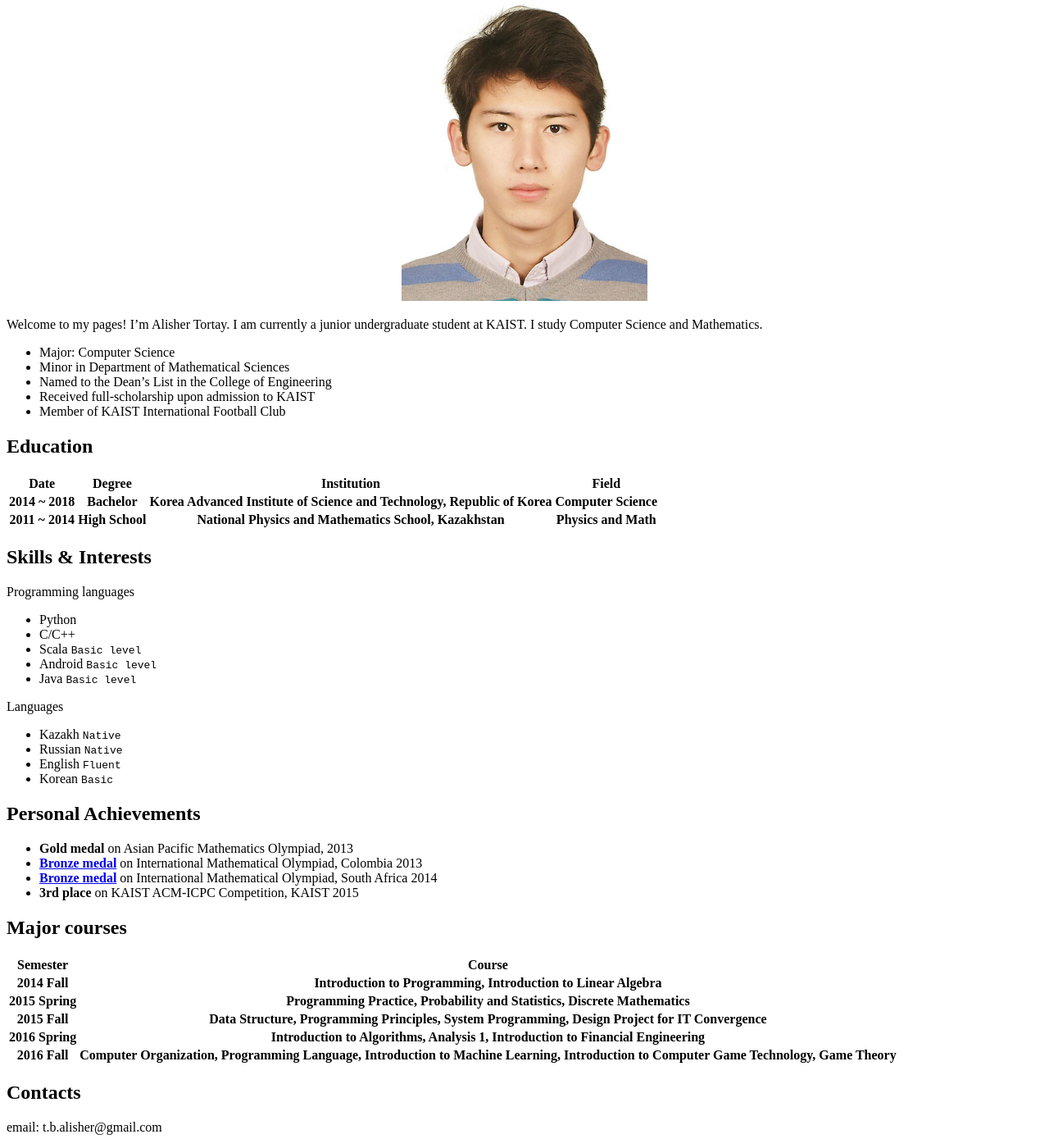
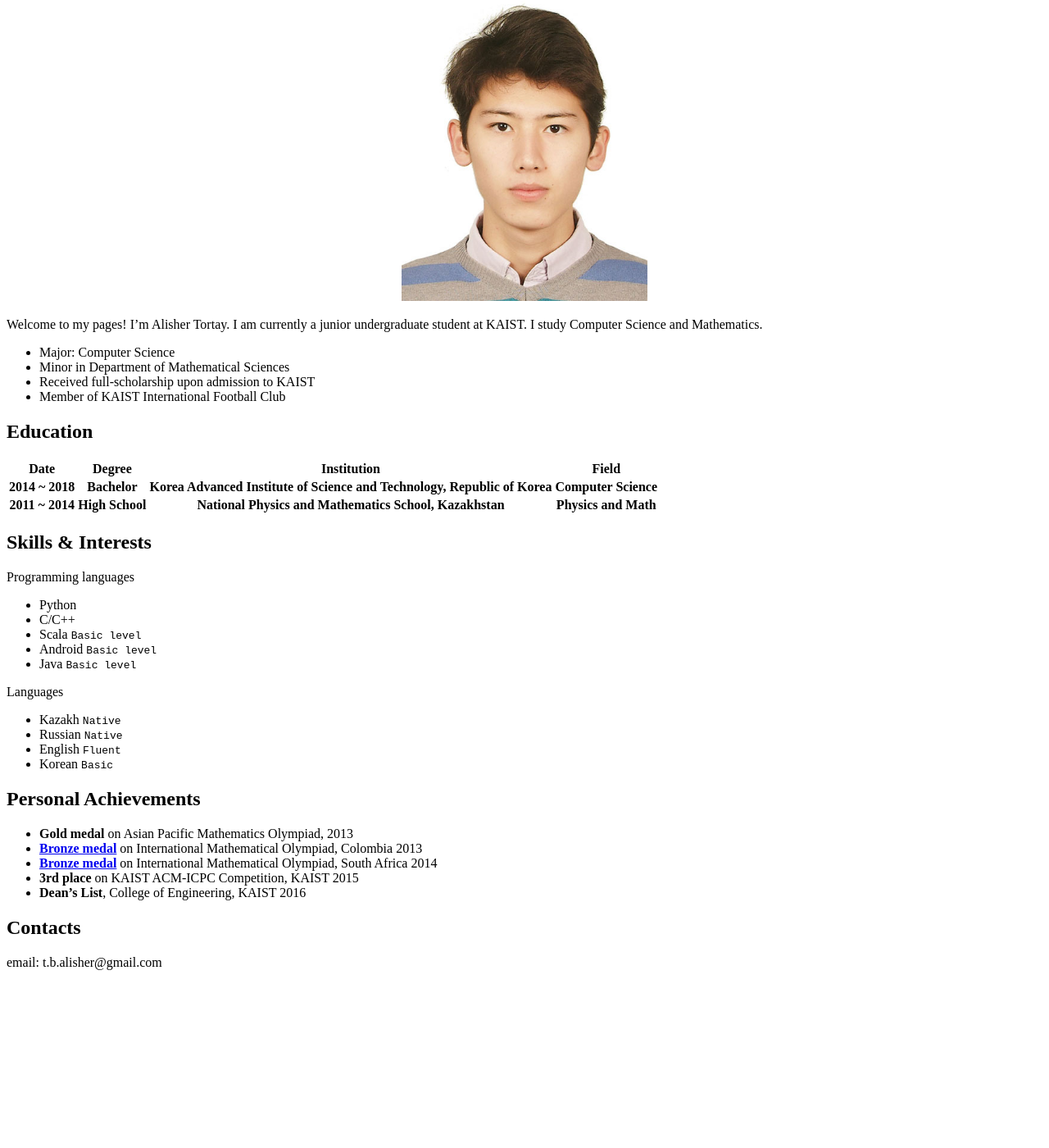
Before and after one commit to chizhik/Chizhik.github.io, a Jekyll site: the page built from about.md, in a window 1280 px wide and 1400 px high, scrolled down 264 px. Shown: the whole window at 82% size. Built offline with Jekyll 4.4.1, drawn with Linux system fonts in a browser that asks for light colours; after the commit the page ends 1463 px from its top, so only the background shows below that.

Commit message:
Update about.md

```diff
--- a/about.md
+++ b/about.md
@@ -17,7 +17,6 @@ Welcome to my pages! I'm Alisher Tortay. I am currently a junior undergraduate s
 
 * Major: Computer Science
 * Minor in Department of Mathematical Sciences
-* Named to the Dean's List in the College of Engineering
 * Received full-scholarship upon admission to KAIST
 * Member of KAIST International Football Club
 
@@ -71,39 +70,7 @@ Languages
 * [**Bronze medal**](https://www.imo-official.org/participant_r.aspx?id=23507&column=year&order=desc&language=en) on International Mathematical Olympiad, Colombia 2013
 * [**Bronze medal**](https://www.imo-official.org/participant_r.aspx?id=23507&column=year&order=desc&language=en) on International Mathematical Olympiad, South Africa 2014
 * **3rd place** on KAIST ACM-ICPC Competition, KAIST 2015
-
-## Major courses
-
-<table>
-	<thead>
-		<tr>
-			<th>Semester</th>
-			<th>Course</th>
-		</tr>
-	</thead>
-	<tbody>
-		<tr>
-			<th>2014 Fall</th>
-			<th>Introduction to Programming, Introduction to Linear Algebra</th>
-		</tr>
-		<tr>
-			<th>2015 Spring</th>
-			<th>Programming Practice, Probability and Statistics, Discrete Mathematics</th>
-		</tr>
-		<tr>
-			<th>2015 Fall</th>
-			<th>Data Structure, Programming Principles, System Programming, Design Project for IT Convergence</th>
-		</tr>
-		<tr>
-			<th>2016 Spring</th>
-			<th>Introduction to Algorithms, Analysis 1, Introduction to Financial Engineering</th>
-		</tr>
-		<tr>
-			<th>2016 Fall</th>
-			<th>Computer Organization, Programming Language, Introduction to Machine Learning, Introduction to Computer Game Technology, Game Theory</th>
-		</tr>
-	</tbody>
-</table>
+* **Dean’s List**, College of Engineering, KAIST 2016
 
 ## Contacts
 email: t.b.alisher@gmail.com
```
